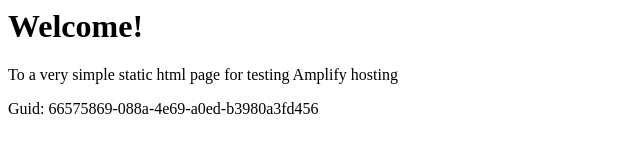
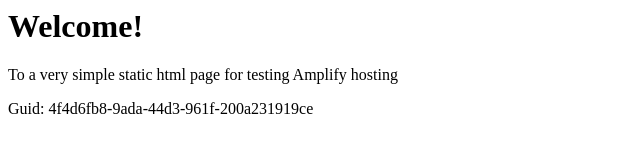
Before and after one commit to aws-aemilia-bah/Github-PR-Commit-Integration-Test-DoNotTouch-GitHubAutoBuildPushCanaryTest-v2-preprod-me-south-1, a website: page src/index.html in a window 1280 px wide. Shown: the full height of the page, 0-640 px from the left. Drawn offline with Linux system fonts and the light colour scheme.

Commit message:
commit from integ tests

```diff
--- a/src/index.html
+++ b/src/index.html
@@ -12,6 +12,6 @@
 <body>
     <h1>Welcome!</h1>
     <p>To a very simple static html page for testing Amplify hosting</p>
-    <p>Guid: 66575869-088a-4e69-a0ed-b3980a3fd456</p></body>
+    <p>Guid: 4f4d6fb8-9ada-44d3-961f-200a231919ce</p></body>
 
 </html>
```
